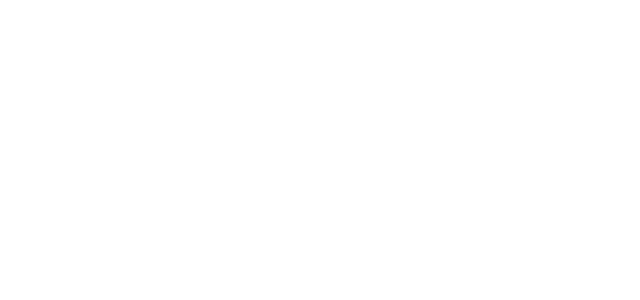
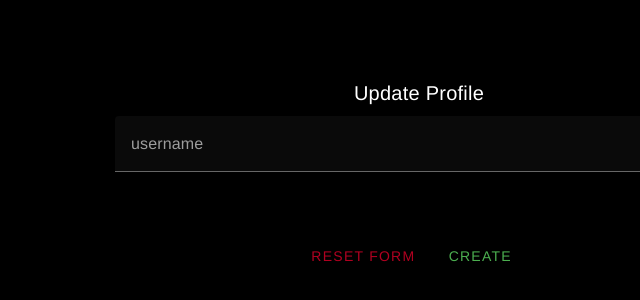
Before and after one commit to ar20190114/Vue-Book-App, a Vue app: page /profile in a window 1280 px wide. Before the commit this address had no page. Shown: the part 130-430 px from the top of the page, without its empty margins (221-861 px from the left). Built offline with nearby package versions, Linux system fonts and the light colour scheme.

Commit message:
create profileView

```diff
--- a/src/router/index.ts
+++ b/src/router/index.ts
@@ -1,6 +1,7 @@
 import { createRouter, createWebHistory, RouteRecordRaw } from "vue-router";
 import HomeView from "../views/HomeView.vue";
 import FormView from "../views/FormView.vue";
+import ProfileView from "../views/ProfileView.vue";
 
 const routes: Array<RouteRecordRaw> = [
   {
@@ -13,6 +14,11 @@
     name: "bookForm",
     component: FormView,
   },
+  {
+    path: "/profile",
+    name: "profile",
+    component: ProfileView,
+  },
 ];
 
 const router = createRouter({
--- a/src/views/HomeView.vue
+++ b/src/views/HomeView.vue
@@ -44,7 +44,7 @@
 
         <v-list>
           <v-list-item>
-            <v-btn variant="plain">profile</v-btn>
+            <v-btn to="/profile" variant="plain">profile</v-btn>
           </v-list-item>
           <v-divider />
           <v-list-item>
--- /dev/null
+++ b/src/views/ProfileView.vue
@@ -0,0 +1,54 @@
+<template>
+  <div class="card">
+    <div class="card-box">
+      <v-form ref="form" lazy-validation>
+        <v-card-title>Update Profile</v-card-title>
+        <v-card-text>
+          <v-text-field v-model="username" label="username"></v-text-field>
+        </v-card-text>
+      </v-form>
+      <v-card-actions>
+        <div class="d-flex justify-space-between">
+          <v-btn color="error" class="mr-4" @click="resetForm">
+            Reset Form
+          </v-btn>
+          <v-btn color="success" class="mr-4"> create </v-btn>
+        </div>
+      </v-card-actions>
+    </div>
+  </div>
+</template>
+
+<script setup lang="ts">
+import { Ref, ref } from "vue";
+
+const username: Ref<string> = ref("");
+
+function resetForm() {
+  username.value = "";
+}
+</script>
+<style scoped>
+.card-box {
+  width: 50%;
+  margin: 0 auto;
+  color: white;
+}
+
+.card {
+  padding-top: 200px;
+  background-color: black;
+  height: 100vh;
+  color: white;
+}
+
+.d-flex {
+  margin: 0 auto;
+  padding-bottom: 10px;
+  padding-top: 20px;
+}
+
+.star-rating {
+  color: blue;
+}
+</style>
```
